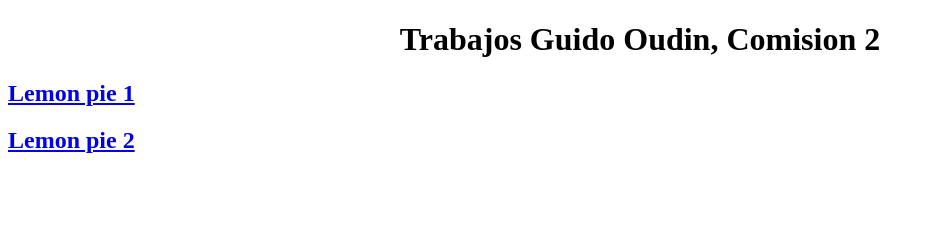
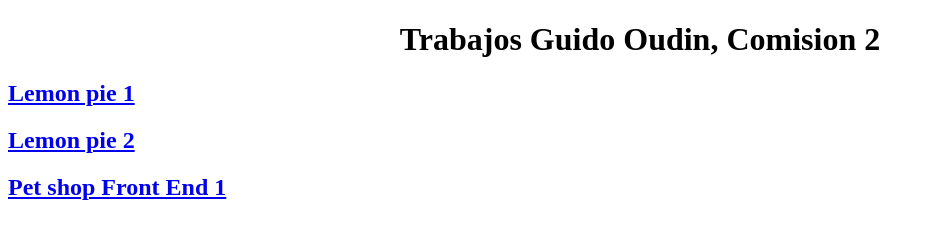
Before and after one commit to guidooudin/frontend1, a plain HTML site: page index.html in a window 1280 px wide. Shown: the whole page, without its empty margins (0-934 px from the left). Drawn offline with Linux system fonts and the light colour scheme.

Commit message:
Subido el link a la pagina principal

```diff
--- a/index.html
+++ b/index.html
@@ -11,6 +11,7 @@
 
     <a href="lemon-pie/lemon-pie-1.html"><h2>Lemon pie 1</h2></a>
     <a href="lemon-pie/lemon-pie-2.html"><h2>Lemon pie 2</h2></a>
+    <a href="pet-shop/pet-shop1.html"><h2>Pet shop Front End 1</h2> </a>
 
 </body>
 </html>
```
